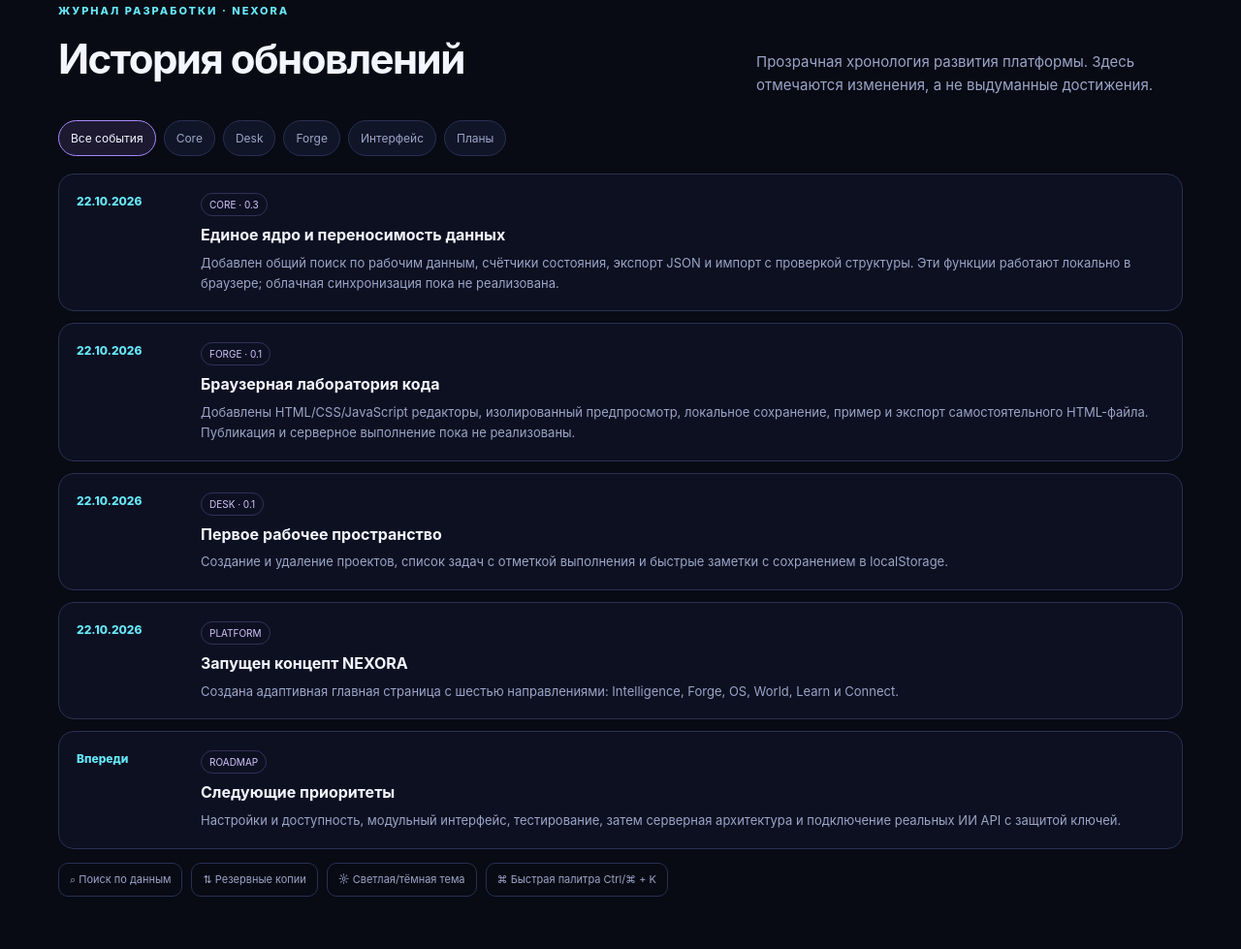
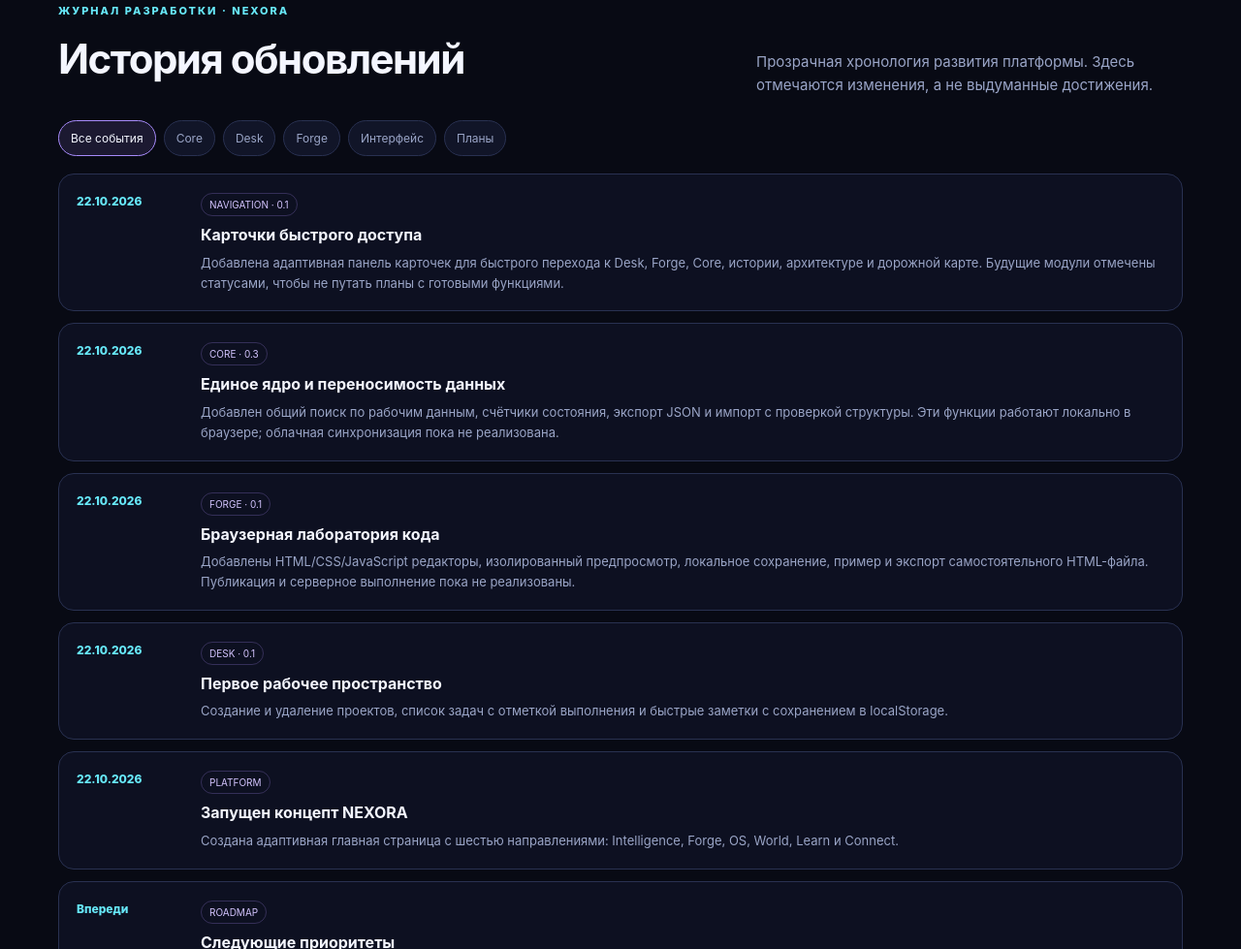
Before and after one commit to arshinovseva13-ux/Comp, a plain HTML site: page ecosystem/index.html in a window 1280 px wide. Shown: the part 4247-5226 px from the top of the page at 97% size. Drawn offline with Linux system fonts and the light colour scheme.

Commit message:
Record NEXORA quick-access cards in update history

```diff
--- a/ecosystem/index.html
+++ b/ecosystem/index.html
@@ -83,6 +83,7 @@
 <p class="desk-foot">Важно: это первая версия редактора, а не полноценная IDE. Она не устанавливает пакеты, не запускает серверный код и не публикует проекты в интернет. Не запускай незнакомый код, если не понимаешь, что он делает.</p></section>
 
 <section class="history" id="updates"><div class="section-head"><div><div class="kicker">Журнал разработки · NEXORA</div><h2>История обновлений</h2></div><p>Прозрачная хронология развития платформы. Здесь отмечаются изменения, а не выдуманные достижения.</p></div><div class="history-tools" role="group" aria-label="Фильтр истории"><button class="history-filter active" data-filter="all">Все события</button><button class="history-filter" data-filter="core">Core</button><button class="history-filter" data-filter="desk">Desk</button><button class="history-filter" data-filter="forge">Forge</button><button class="history-filter" data-filter="design">Интерфейс</button><button class="history-filter" data-filter="plan">Планы</button></div><div class="history-list" id="historyList">
+<article class="history-item" data-kind="design"><div class="history-date">22.10.2026</div><div><span class="history-type">NAVIGATION · 0.1</span><h3>Карточки быстрого доступа</h3><p>Добавлена адаптивная панель карточек для быстрого перехода к Desk, Forge, Core, истории, архитектуре и дорожной карте. Будущие модули отмечены статусами, чтобы не путать планы с готовыми функциями.</p></div></article>
 <article class="history-item" data-kind="core"><div class="history-date">22.10.2026</div><div><span class="history-type">CORE · 0.3</span><h3>Единое ядро и переносимость данных</h3><p>Добавлен общий поиск по рабочим данным, счётчики состояния, экспорт JSON и импорт с проверкой структуры. Эти функции работают локально в браузере; облачная синхронизация пока не реализована.</p></div></article>
 <article class="history-item" data-kind="forge"><div class="history-date">22.10.2026</div><div><span class="history-type">FORGE · 0.1</span><h3>Браузерная лаборатория кода</h3><p>Добавлены HTML/CSS/JavaScript редакторы, изолированный предпросмотр, локальное сохранение, пример и экспорт самостоятельного HTML-файла. Публикация и серверное выполнение пока не реализованы.</p></div></article>
 <article class="history-item" data-kind="desk"><div class="history-date">22.10.2026</div><div><span class="history-type">DESK · 0.1</span><h3>Первое рабочее пространство</h3><p>Создание и удаление проектов, список задач с отметкой выполнения и быстрые заметки с сохранением в localStorage.</p></div></article>
```
